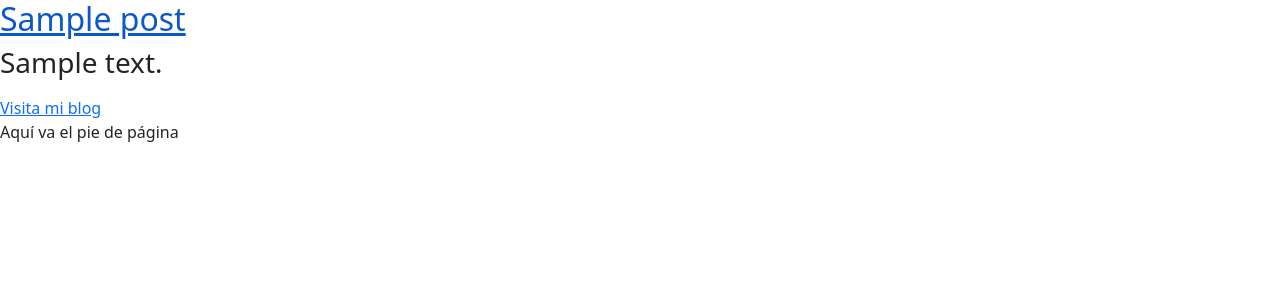
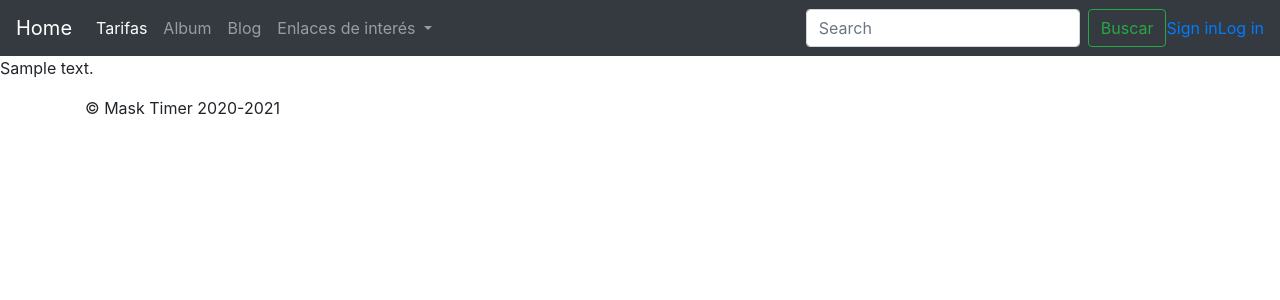
Before and after one commit to EsterAguilar/melocoton, a WordPress theme: template front-page.php in a window 1280 px wide. Shown: the top 300 px of the page. Run offline with PHP 8.4 and a stand-in for WordPress, Linux system fonts and the light colour scheme; the site name, menu and one post (Sample post) are stand-ins, and other content is empty; some libraries are stand-ins or nearby versions.

Commit message:
Loading...

```diff
--- a/footer.php
+++ b/footer.php
@@ -1,13 +1,17 @@
+<footer class="container">
+        <p>© Mask Timer 2020-2021</p>
+      </footer>
 
-<footer>
+    <script src="https://code.jquery.com/jquery-3.5.1.slim.min.js"
+        integrity="sha384-DfXdz2htPH0lsSSs5nCTpuj/zy4C+OGpamoFVy38MVBnE+IbbVYUew+OrCXaRkfj"
+        crossorigin="anonymous"></script>
+    <script src="https://cdn.jsdelivr.net/npm/popper.js@1.16.1/dist/umd/popper.min.js"
+        integrity="sha384-9/reFTGAW83EW2RDu2S0VKaIzap3H66lZH81PoYlFhbGU+6BZp6G7niu735Sk7lN"
+        crossorigin="anonymous"></script>
+    <script src="https://cdn.jsdelivr.net/npm/bootstrap@4.5.3/dist/js/bootstrap.min.js"
+        integrity="sha384-w1Q4orYjBQndcko6MimVbzY0tgp4pWB4lZ7lr30WKz0vr/aWKhXdBNmNb5D92v7s"
+        crossorigin="anonymous"></script>
+<?php wp_footer(); ?>
+</body>
 
-    <p>Aquí va el pie de página</p>
-
-</footer>
-
-<?php wp_footer ();?>
-
-<script src="https://cdn.jsdelivr.net/npm/@popperjs/core@2.5.4/dist/umd/popper.min.js" integrity="sha384-q2kxQ16AaE6UbzuKqyBE9/u/KzioAlnx2maXQHiDX9d4/zp8Ok3f+M7DPm+Ib6IU" crossorigin="anonymous"></script>
-<script src="https://cdn.jsdelivr.net/npm/bootstrap@5.0.0-beta1/dist/js/bootstrap.min.js" integrity="sha384-pQQkAEnwaBkjpqZ8RU1fF1AKtTcHJwFl3pblpTlHXybJjHpMYo79HY3hIi4NKxyj" crossorigin="anonymous"></script>
-</body>
 </html>
--- a/front-page.php
+++ b/front-page.php
@@ -2,12 +2,9 @@
 get_header();
 ?>
 
-<?php the_post(); ?>
-<h2><a href="<?php the_permalink(); ?>"><?php the_title(); ?></a></h2>
+<!-- <img src="<?php echo get_theme_file_uri('/img/screenshot.png'); ?>"></img> -->
 
-<h3><?php the_content();?></h3>
-
-<a href="blog">Visita mi blog</a>
+<?php the_content();?>
 
 <?php
     get_footer();
--- /dev/null
+++ b/functions.php
@@ -0,0 +1,14 @@
+<?php
+
+function eaguilar_scripts(){
+
+    if ( is_page('contacto') ) {
+        wp_enqueue_style( 'contacto', get_theme_file_uri('/page-contacto-styles.css'), array(), '1.0.0');
+    } else {
+        wp_enqueue_style('mi-css', get_stylesheet_uri());
+    }
+}
+
+add_action( 'wp_enqueue_scripts', 'eaguilar_scripts');
+
+?>
--- a/header.php
+++ b/header.php
@@ -1,11 +1,55 @@
 <!DOCTYPE html>
 <html lang="en">
+
 <head>
     <meta charset="UTF-8">
     <meta name="viewport" content="width=device-width, initial-scale=1.0">
-    <title>Mi primera página web</title>
+    <meta name="author" content="Ester Aguilar">
+    <link rel="stylesheet" href="https://cdn.jsdelivr.net/npm/bootstrap@4.5.3/dist/css/bootstrap.min.css"
+        integrity="sha384-TX8t27EcRE3e/ihU7zmQxVncDAy5uIKz4rEkgIXeMed4M0jlfIDPvg6uqKI2xXr2" crossorigin="anonymous">
+    <link rel="icon" href="#">
 
-    <link rel="stylesheet" href="<?php echo get_stylesheet_uri(); ?>">
-    <link href="https://cdn.jsdelivr.net/npm/bootstrap@5.0.0-beta1/dist/css/bootstrap.min.css" rel="stylesheet" integrity="sha384-giJF6kkoqNQ00vy+HMDP7azOuL0xtbfIcaT9wjKHr8RbDVddVHyTfAAsrekwKmP1" crossorigin="anonymous">
+    <title>Home</title>
+    <?php wp_head(); ?>
 </head>
+
 <body>
+    <nav class="navbar navbar-expand-md navbar-dark fixed-to bg-dark">
+        <a class="navbar-brand" href="./home_Bst.html">Home</a>
+        <button class="navbar-toggler" type="button" data-toggle="collapse" data-target="#navbarSupportedContent"
+            aria-controls="navbarSupportedContent" aria-expanded="false" aria-label="Toggle navigation">
+            <span class="navbar-toggler-icon"></span>
+        </button>
+
+        <div class="collapse navbar-collapse" id="navbarSupportedContent">
+            <ul class="navbar-nav mr-auto">
+                <li class="nav-item active">
+                    <a class="nav-link" href="./pricing.html"> Tarifas <span class="sr-only">(current)</span></a>
+                </li>
+                <li class="nav-item">
+                    <a class="nav-link" href="./album_Bst.html">Album</a>
+                </li>
+                <li class="nav-item">
+                    <a class="nav-link" href="./blog_Bst.html">Blog</a>
+                </li>
+                <li class="nav-item dropdown">
+                    <a class="nav-link dropdown-toggle" href="#" id="navbarDropdown" role="button"
+                        data-toggle="dropdown" aria-haspopup="true" aria-expanded="false">
+                        Enlaces de interés
+                    </a>
+                    <div class="dropdown-menu" aria-labelledby="navbarDropdown">
+                        <a class="dropdown-item" href="./pricing.html">Tarifas</a>
+                        <a class="dropdown-item" href="./blog_Bst.html">Blog</a>
+                        <!-- <div class="dropdown-divider"></div> -->
+                        <a class="dropdown-item" href="./album_Bst.html">Album</a>
+                    </div>
+                </li>
+            </ul>
+            <form class="form-inline my-2 my-lg-0">
+                <input class="form-control mr-sm-2" type="search" placeholder="Search" aria-label="Search">
+                <button class="btn btn-outline-success my-2 my-sm-0" type="submit">Buscar</button>
+                <a class="enlace" href="./index.html" style="text-decoration: none;">Sign in</a>
+                <a class="enlace" href="./index.html" style="text-decoration: none;">Log in</a>
+            </form>
+        </div>
+    </nav>
--- a/index.php
+++ b/index.php
@@ -15,7 +15,7 @@ if ( have_posts() ) {
         the_excerpt();
   }
 } else{
-    echo "NO HAY POSTS!!!!!";
+    echo "NO HAY POSTS!!!";
 }
 
 ?>
--- a/single.php
+++ b/single.php
@@ -2,7 +2,7 @@
 get_header();
 ?>
 
-    <h1>Una entrada </h1>
+    <h1>Una entrada</h1>
 
     <h1><?php the_title();?></h1>
     <br/>
--- a/style.css
+++ b/style.css
@@ -11,9 +11,6 @@ Text Domain: Melocotoncito
 Tags: best-them, nvidia, tsla
 
 */
-body{
-    background-color: red;
-}
 
 h1{
     color: red;
```
Also changed, not shown: page-contacto-styles.css (added).
